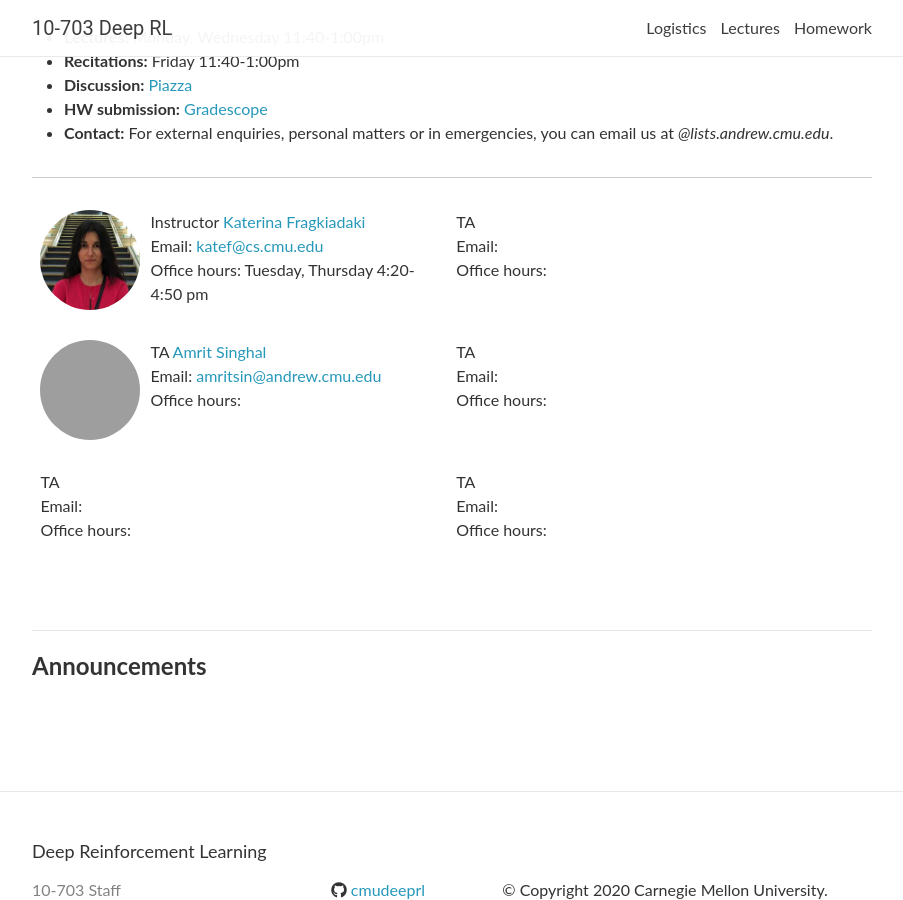
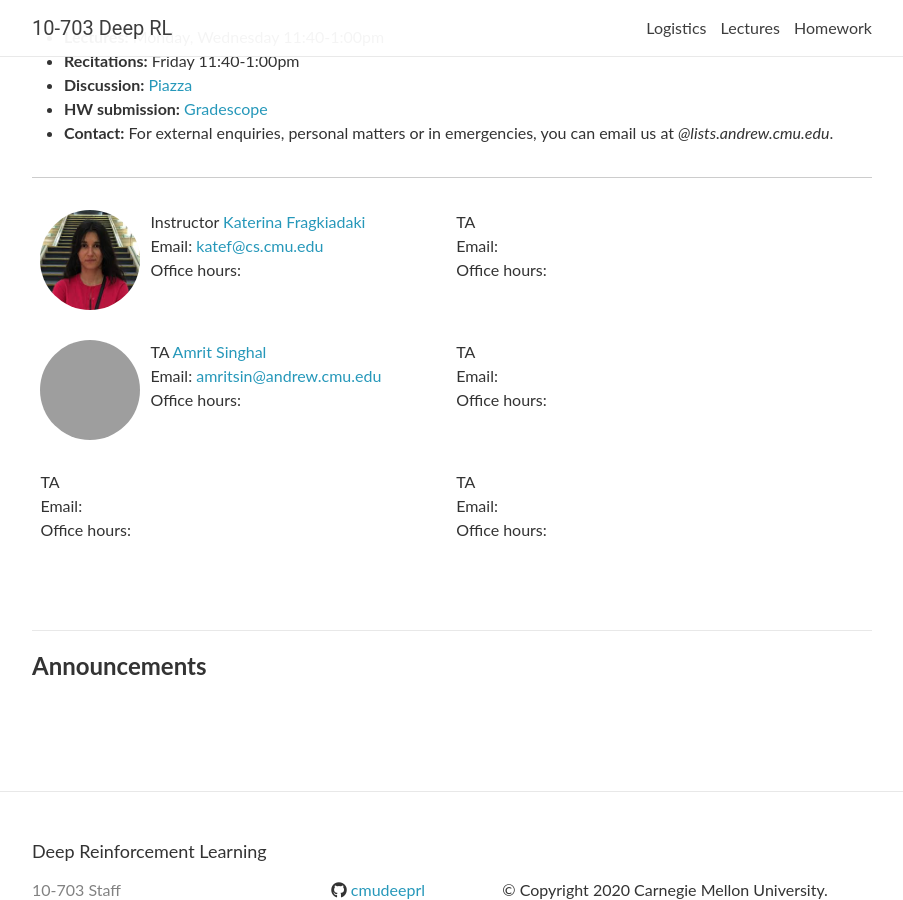
Before and after one commit to cmudeeprl/703website_f20, a Jekyll site: the page built from _pages/about.md, in a window 1280 px wide and 900 px high, scrolled down 553 px, cut to the strip 0-900 px from the top of the window. Shown: the whole strip, without its empty margins (188-1091 px from the left). Built offline with Jekyll 4.4.1, drawn with Linux system fonts in a browser that asks for light colours; nearby versions of some CDN libraries; comment, search, counter and statistics services are not loaded; grey boxes are pictures that could not be loaded.

Commit message:
Update staff.yml

```diff
--- a/_data/staff.yml
+++ b/_data/staff.yml
@@ -2,7 +2,7 @@ Instructors:
     - name: Katerina Fragkiadaki
       email: katef@cs.cmu.edu
       url: https://www.cs.cmu.edu/~katef/
-      office-hours: Tuesday, Thursday 4:20-4:50 pm
+      office-hours:
       image: staff/katef.jpeg
 
 TAs:
```
